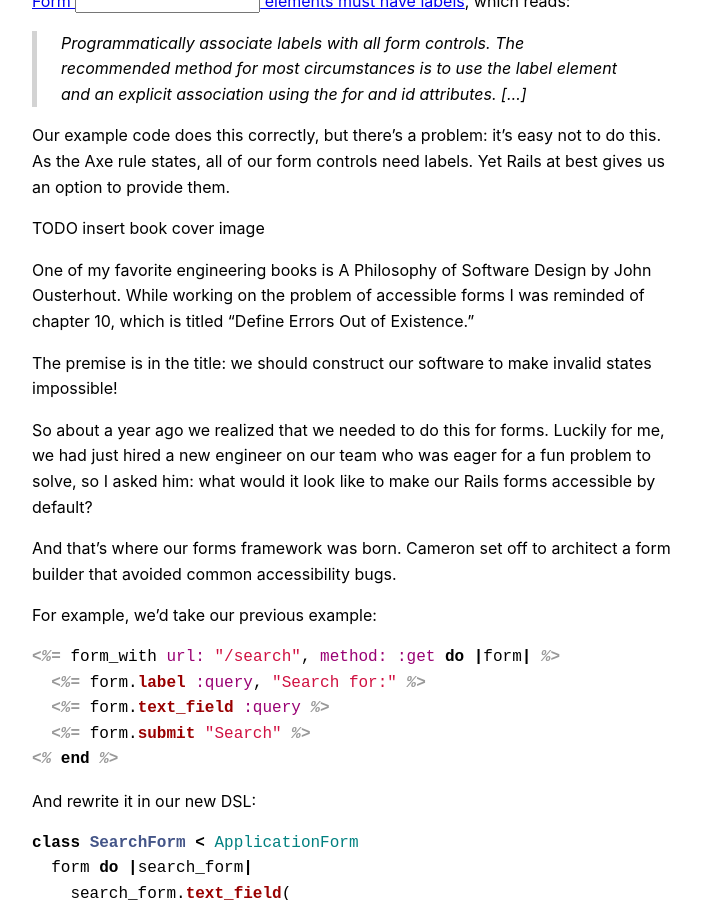
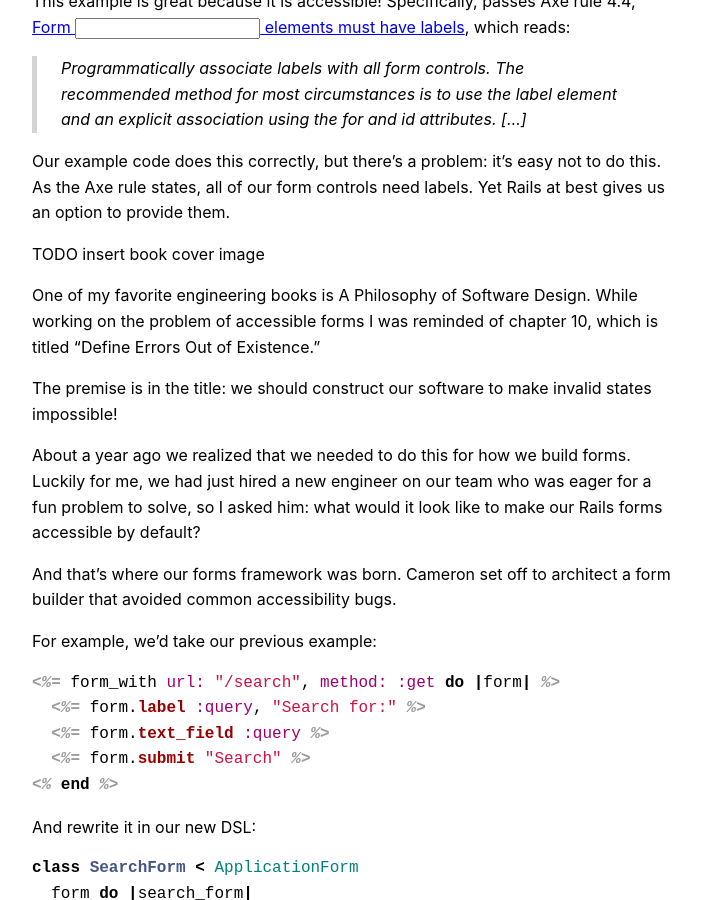
Before and after one commit to joelhawksley/identity, a Jekyll site: the page built from _posts/2023-04-28-accessible-by-default.md, in a window 1280 px wide and 900 px high, scrolled down 6699 px. Shown: the whole window, without its empty margins (288-989 px from the left). Built offline with Jekyll 4.4.1, drawn with Linux system fonts in a browser that asks for light colours; some of the changed text lies outside the part shown.

Commit message:
more progress

````diff
--- a/_posts/2023-04-28-accessible-by-default.md
+++ b/_posts/2023-04-28-accessible-by-default.md
@@ -189,10 +189,11 @@ Here is an example straight from the [Action View Form Helpers guides](https://g
   <%= form.text_field :query %>
   <%= form.submit "Search" %>
 <% end %>
+
 ```
 
 ```html
-<form action="/search" method="get" accept-charset="UTF-8" >
+<form action="/search" method="get" accept-charset="UTF-8">
   <label for="query">Search for:</label>
   <input id="query" name="query" type="text" />
   <input name="commit" type="submit" value="Search" data-disable-with="Search" />
@@ -225,11 +226,11 @@ Our example code does this correctly, but there's a problem: it's easy not to do
 
 TODO insert book cover image
 
-One of my favorite engineering books is A Philosophy of Software Design by John Ousterhout. While working on the problem of accessible forms I was reminded of chapter 10, which is titled "Define Errors Out of Existence."
+One of my favorite engineering books is A Philosophy of Software Design. While working on the problem of accessible forms I was reminded of chapter 10, which is titled "Define Errors Out of Existence."
 
 The premise is in the title: we should construct our software to make invalid states impossible!
 
-So about a year ago we realized that we needed to do this for forms. Luckily for me, we had just hired a new engineer on our team who was eager for a fun problem to solve, so I asked him: what would it look like to make our Rails forms accessible by default?
+About a year ago we realized that we needed to do this for how we build forms. Luckily for me, we had just hired a new engineer on our team who was eager for a fun problem to solve, so I asked him: what would it look like to make our Rails forms accessible by default?
 
 And that's where our forms framework was born. Cameron set off to architect a form builder that avoided common accessibility bugs.
 
````
Also changed, not shown: other parts of _posts/2023-04-28-accessible-by-default.md (+1 -1 lines), talks/2023-accessible-by-default/img/philosophy-software.jpg (added), talks/2023-accessible-by-default/img/rails-15-minutes.png (added), talks/2023-accessible-by-default/img/rails-hotwire.png (added).
